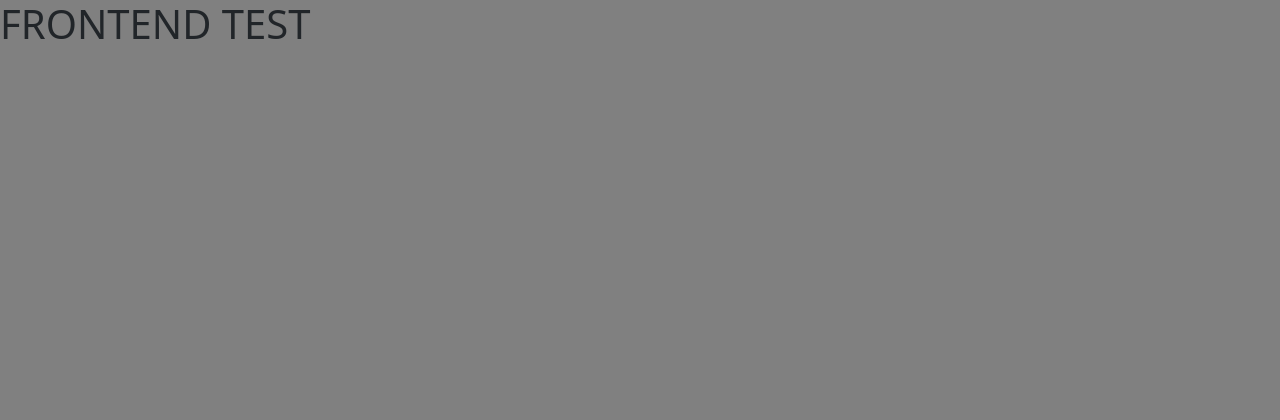
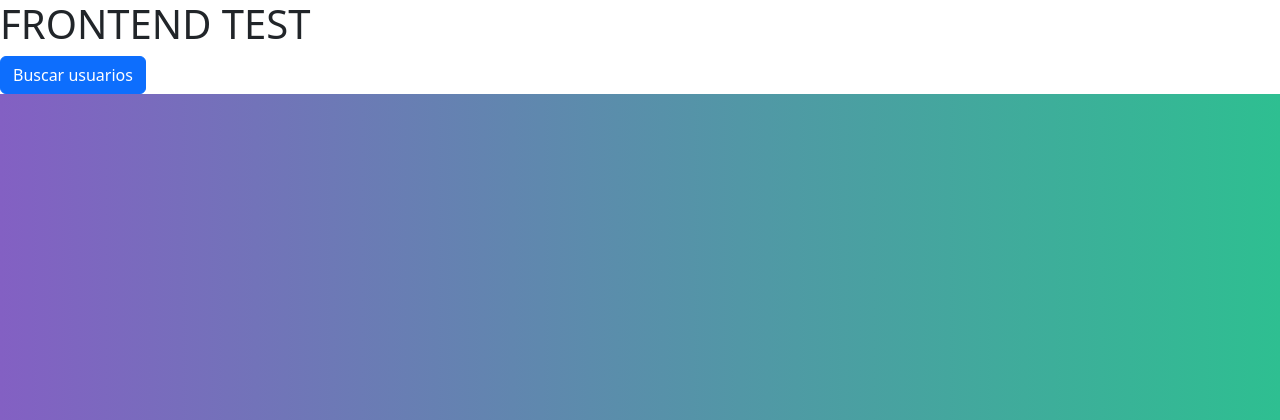
Before and after one commit to lautarobarba/demo-front-back-django, a Django app: page / in a window 1280 px wide. Shown: the top 420 px of the page. Run offline with Django 4.2, Linux system fonts and the light colour scheme.

Commit message:
Se commitea para seguir en casa :D

```diff
--- a/frontend/frontend/app/static/css/custom.css
+++ b/frontend/frontend/app/static/css/custom.css
@@ -1,3 +1,5 @@
 body {
-	background-color: grey;
+	background: #8360c3; /* fallback for old browsers */
+  background: -webkit-linear-gradient(to right, #8360c3, #2ebf91); /* Chrome 10-25, Safari 5.1-6 */
+  background: linear-gradient(to right, #8360c3, #2ebf91); /* W3C, IE 10+/ Edge, Firefox 16+, Chrome 26+, Opera 12+, Safari 7+ */
 }
--- a/frontend/frontend/app/static/js/custom.js
+++ b/frontend/frontend/app/static/js/custom.js
@@ -1 +1,10 @@
+// Notifico en consola que se cargo el documento
 console.log('Custom JS cargado');
+
+// Selecciono el boton para agregarle acciones
+const buscarBtn = document.getElementById('buscarBtn');
+
+// Busco los usuarios al presionar el boton
+buscarBtn.onclick(() => {
+	console.log('Buscando usuarios...')
+});
--- a/frontend/frontend/app/templates/index.html
+++ b/frontend/frontend/app/templates/index.html
@@ -17,8 +17,9 @@
 </head>
 
 <body>
-	<div class="contenido">
+	<div class="contenido bg-white">
 		<h1>FRONTEND TEST</h1>
+		<button id="buscarBtn" class="btn btn-primary">Buscar usuarios</button>
 	</div>
 			<!-- Bootstrap -->
 			<script src="https://cdn.jsdelivr.net/npm/bootstrap@5.2.2/dist/js/bootstrap.bundle.min.js" integrity="sha384-OERcA2EqjJCMA+/3y+gxIOqMEjwtxJY7qPCqsdltbNJuaOe923+mo//f6V8Qbsw3" crossorigin="anonymous"></script>
```
